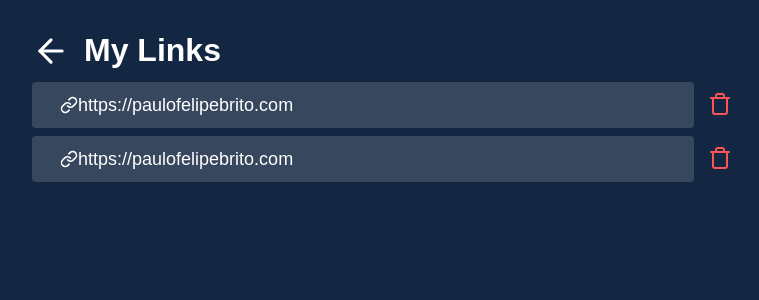
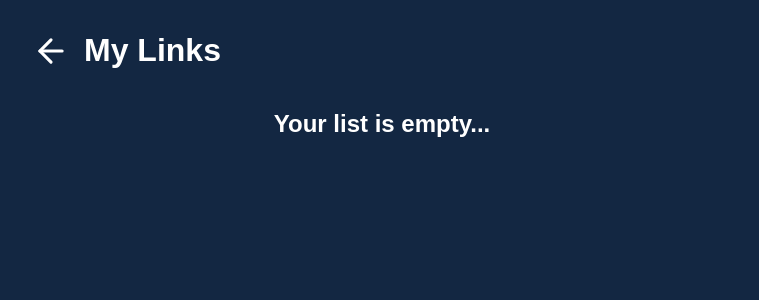
Before and after one commit to paulofelipebrito/link-shortener, a React (Create React App) app in the folder link-shortener/: page /links in a window 1280 px wide. Shown: the top 300 px of the page, without its empty margins (258-1017 px from the left). Built offline with nearby package versions, Linux system fonts and the light colour scheme.

Commit message:
Saving history in localStorage

```diff
--- a/link-shortener/src/pages/Home/index.js
+++ b/link-shortener/src/pages/Home/index.js
@@ -6,13 +6,14 @@
 import LinkItem from '../../components/LinkItem';
 
 import api from '../../services/api'
+import { saveLink } from '../../services/storeLinks'
 
 export default function Home(){
   const [link, setLink] = useState('');
   const [data, setData] = useState('');
   const [showModal, setShowModal] = useState(false);
 
-  async function handleShortLink(prevLink, nextLink){
+  async function handleShortLink(){
     try{
       const response = await api.post('/shorten', {
         long_url: link
@@ -20,6 +21,7 @@
       setData(response.data);
       setShowModal(true);
 
+      saveLink('@shortenLink', response.data)
       setLink('');
     }catch{
       alert("Something went wrong");
--- a/link-shortener/src/pages/Links/index.js
+++ b/link-shortener/src/pages/Links/index.js
@@ -2,7 +2,44 @@
 import {FiArrowLeft, FiLink, FiTrash} from 'react-icons/fi'
 import { Link } from 'react-router-dom'
 
+import {getLinksSaved, deleteLink} from '../../services/storeLinks'
+import { useEffect, useState } from 'react'
+import LinkItem from '../../components/LinkItem'
+
 export default function Links(){
+  const [myLinks, setMyLinks] = useState([]);
+  const [data, setData] = useState({});
+  const [showModal, setShowModal] = useState(false);
+  const [isEmptyList, setIsEmptyList] = useState(false);
+
+  useEffect(()=>{
+    async function getLinks(){
+      const result = await getLinksSaved('@shortenLink');
+
+      if(result.length === 0){
+        setIsEmptyList(true);
+      }
+
+      setMyLinks(result);
+    }
+    getLinks();
+  }, [])
+
+  function handleOpenLink(link){
+    setData(link);
+    setShowModal(true);
+  }
+
+  async function handleDelete(id){
+    const result = await deleteLink(id, myLinks);
+
+    if(result.length === 0){
+      setIsEmptyList(true);
+    }
+
+    setMyLinks(result);
+  }
+
   return(
     <div className="links-container">
 
@@ -13,25 +50,30 @@
         <h1>My Links</h1>
       </div>
 
+      {isEmptyList && (
         <div className="links-item">
-        <button className="link">
+          <h2 className="empty-text">Your list is empty...</h2>
+        </div>
+      )}
+
+      { myLinks.map( Link => (
+        <div key={Link.id} className="links-item">
+          <button className="link" onClick={() => handleOpenLink(Link.id)}>
             <FiLink size={18} color="#FFF"/>
-          https://paulofelipebrito.com
+            {Link.long_url}
           </button>
-        <button className="link-delete">
+          <button className="link-delete" onClick={()=> handleDelete(Link)}>
             <FiTrash size={24} color="#FF5454"/>
           </button>
         </div>
-      <div className="links-item">
-        <button className="link">
-          <FiLink size={18} color="#FFF"/>
-          https://paulofelipebrito.com
-        </button>
-        <button className="link-delete">
-          <FiTrash size={24} color="#FF5454"/>
-        </button>
-      </div>
+      ))}
 
+      { showModal && (
+        <LinkItem
+          closeModal={()=> setShowModal(true)}
+          content={data}
+        />
+      )}
     </div>
   );
 }
--- a/link-shortener/src/pages/Links/links.css
+++ b/link-shortener/src/pages/Links/links.css
@@ -47,6 +47,13 @@
   background: transparent;
 }
 
+.empty-text{
+  width: 100%;
+  text-align: center;
+  margin-top: 28px;
+  color: #FFF;
+}
+
 @media (max-width: 715px){
   .links-container{
     width: 90%;
--- /dev/null
+++ b/link-shortener/src/services/storeLinks.js
@@ -0,0 +1,32 @@
+export async function getLinksSaved(key){
+  const myLinks = await localStorage.getItem(key);
+
+  let linksSaves = JSON.parse(myLinks) || [];
+
+  return linksSaves;
+}
+
+export async function saveLink(key, newLink) {
+  let linksStored = await getLinksSaved(key);
+
+  const hasLink = linksStored.some(link => link.id === newLink.id);
+
+  if(hasLink){
+    return;
+  }
+
+  linksStored.push(newLink);
+  console.log(newLink)
+  await localStorage.setItem(key, JSON.stringify(linksStored));
+  console.log("link salvo")
+}
+
+export async function deleteLink(id, links) {
+  let myLinks = links.filter(link => {
+    return (link.id !== id)
+  })
+
+  localStorage.setItem('@shortenLink', JSON.stringify(myLinks))
+
+  return myLinks;
+}
```
Lines whose indentation alone changed are shown as unchanged.
